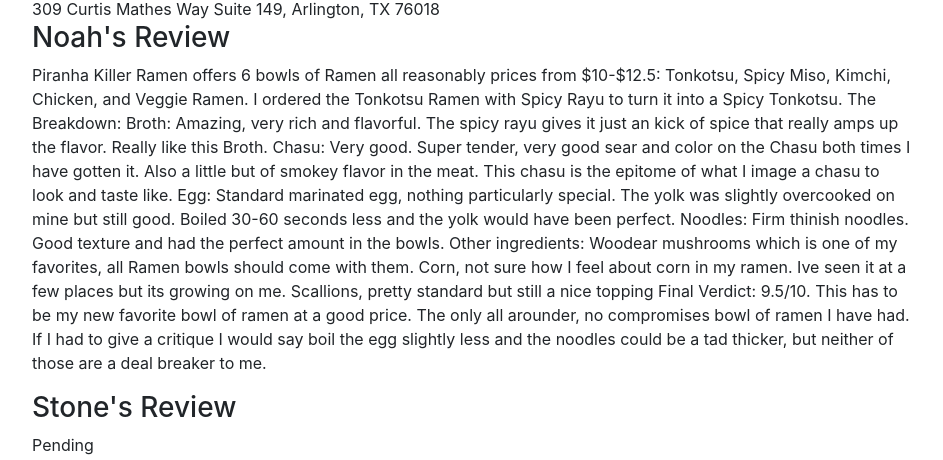
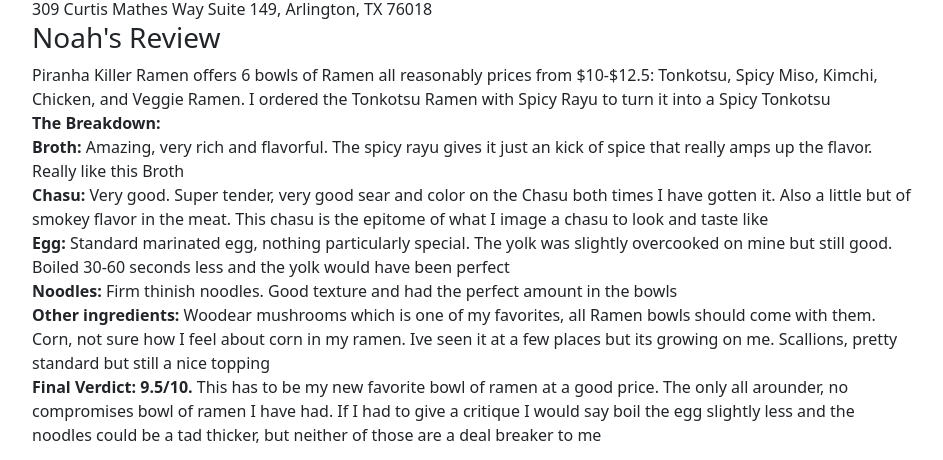
Before and after one commit to Zexan-sudo/Website, a plain HTML site: page html/ramenBlog.html in a window 1280 px wide. Shown: the part 177-637 px from the top of the page, without its empty margins (168-1111 px from the left). Drawn offline with nearby package versions, Linux system fonts and the light colour scheme; files whose address does not match are found by name.

Commit message:
fixed styling for webstie and added bolding for ramen review blog

```diff
--- a/html/ramenBlog.html
+++ b/html/ramenBlog.html
@@ -1,7 +1,7 @@
 <!DOCTYPE html>
 <html>
-    <link rel="stylesheet" href="D:\Projects\Website\css\bootstrap.min.css">
-    <link rel="stylesheet" href="D:\Projects\Website\css\styles.css">
+    <link rel="stylesheet" href="..\css\bootstrap.min.css">
+    <link rel="stylesheet" href="..\css\styles.css">
     <head>
         <title>
             Noahs Website
@@ -34,14 +34,14 @@
                 309 Curtis Mathes Way Suite 149, Arlington, TX 76018
                 <h3>Noah's Review</h3>
                 <p>
-                    Piranha Killer Ramen offers 6 bowls of Ramen all reasonably prices from $10-$12.5: Tonkotsu, Spicy Miso, Kimchi, Chicken, and Veggie Ramen. I ordered the Tonkotsu Ramen with Spicy Rayu to turn it into a Spicy Tonkotsu.
-                    The Breakdown:
-                    Broth: Amazing, very rich and flavorful. The spicy rayu gives it just an kick of spice that really amps up the flavor. Really like this Broth.
-                    Chasu: Very good. Super tender, very good sear and color on the Chasu both times I have gotten it. Also a little but of smokey flavor in the meat. This chasu is the epitome of what I image a chasu to look and taste like.
-                    Egg: Standard marinated egg, nothing particularly special. The yolk was slightly overcooked on mine but still good. Boiled 30-60 seconds less and the yolk would have been perfect.
-                    Noodles: Firm thinish noodles. Good texture and had the perfect amount in the bowls.
-                    Other ingredients: Woodear mushrooms which is one of my favorites, all Ramen bowls should come with them. Corn, not sure how I feel about corn in my ramen. Ive seen it at a few places but its growing on me. Scallions, pretty standard but still a nice topping
-                    Final Verdict: 9.5/10. This has to be my new favorite bowl of ramen at a good price. The only all arounder, no compromises bowl of ramen I have had. If I had to give a critique I would say boil the egg slightly less and the noodles could be a tad thicker, but neither of those are a deal breaker to me.
+                    Piranha Killer Ramen offers 6 bowls of Ramen all reasonably prices from $10-$12.5: Tonkotsu, Spicy Miso, Kimchi, Chicken, and Veggie Ramen. I ordered the Tonkotsu Ramen with Spicy Rayu to turn it into a Spicy Tonkotsu<br>
+                    <b>The Breakdown:</b><br>
+                    <b>Broth:</b> Amazing, very rich and flavorful. The spicy rayu gives it just an kick of spice that really amps up the flavor. Really like this Broth<br>
+                    <b>Chasu:</b> Very good. Super tender, very good sear and color on the Chasu both times I have gotten it. Also a little but of smokey flavor in the meat. This chasu is the epitome of what I image a chasu to look and taste like<br>
+                    <b>Egg:</b> Standard marinated egg, nothing particularly special. The yolk was slightly overcooked on mine but still good. Boiled 30-60 seconds less and the yolk would have been perfect<br>
+                    <b>Noodles:</b> Firm thinish noodles. Good texture and had the perfect amount in the bowls<br>
+                    <b>Other ingredients:</b> Woodear mushrooms which is one of my favorites, all Ramen bowls should come with them. Corn, not sure how I feel about corn in my ramen. Ive seen it at a few places but its growing on me. Scallions, pretty standard but still a nice topping<br>
+                    <b>Final Verdict: 9.5/10.</b>  This has to be my new favorite bowl of ramen at a good price. The only all arounder, no compromises bowl of ramen I have had. If I had to give a critique I would say boil the egg slightly less and the noodles could be a tad thicker, but neither of those are a deal breaker to me<br>
                 </p>
                 <h3>Stone's Review</h3>
                 <p>
```
Also changed, not shown: html/about.html (+2 -2 lines), html/contact.html (+2 -2 lines), html/experience.html (+2 -5 lines), html/index.html (+2 -2 lines), html/projects.html (+2 -2 lines).
